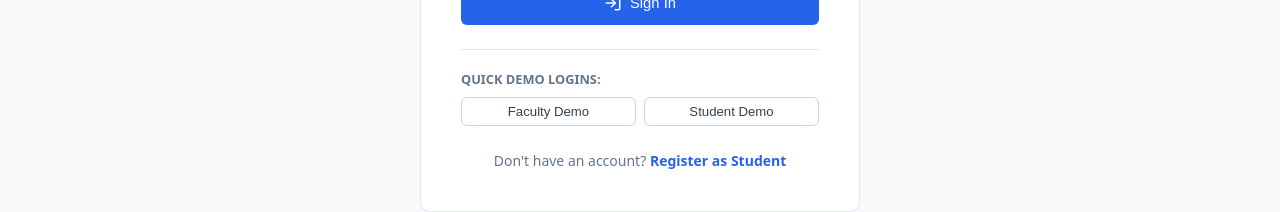
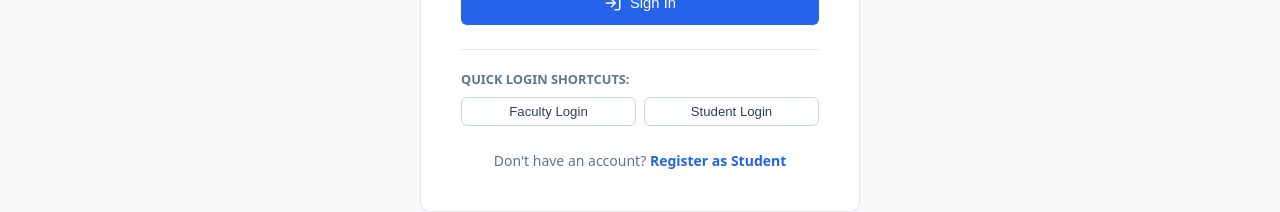
Before and after one commit to kavyan1018/exam-portal, a React app in the folder frontend/: page /login in a window 1280 px wide. Shown: the part 554-766 px from the top of the page. Built offline with nearby package versions, Linux system fonts and the light colour scheme; no server answers; the HTML template or start-up script is replaced by a standard one.

Commit message:
Update login shortcuts label and remove demo word from buttons

```diff
--- a/frontend/src/pages/Login.jsx
+++ b/frontend/src/pages/Login.jsx
@@ -91,13 +91,13 @@ export default function Login() {
         </form>
 
         <div style={{ marginTop: '1.5rem', paddingTop: '1.25rem', borderTop: '1px solid #e2e8f0' }}>
-          <p style={{ fontSize: '0.8rem', color: '#64748b', marginBottom: '0.5rem', fontWeight: 600 }}>QUICK DEMO LOGINS:</p>
+          <p style={{ fontSize: '0.8rem', color: '#64748b', marginBottom: '0.5rem', fontWeight: 600 }}>QUICK LOGIN SHORTCUTS:</p>
           <div style={{ display: 'grid', gridTemplateColumns: '1fr 1fr', gap: '0.5rem' }}>
             <button type="button" onClick={() => fillDemo('faculty')} className="btn btn-secondary btn-sm">
-              Faculty Demo
+              Faculty Login
             </button>
             <button type="button" onClick={() => fillDemo('student')} className="btn btn-secondary btn-sm">
-              Student Demo
+              Student Login
             </button>
           </div>
         </div>
```
